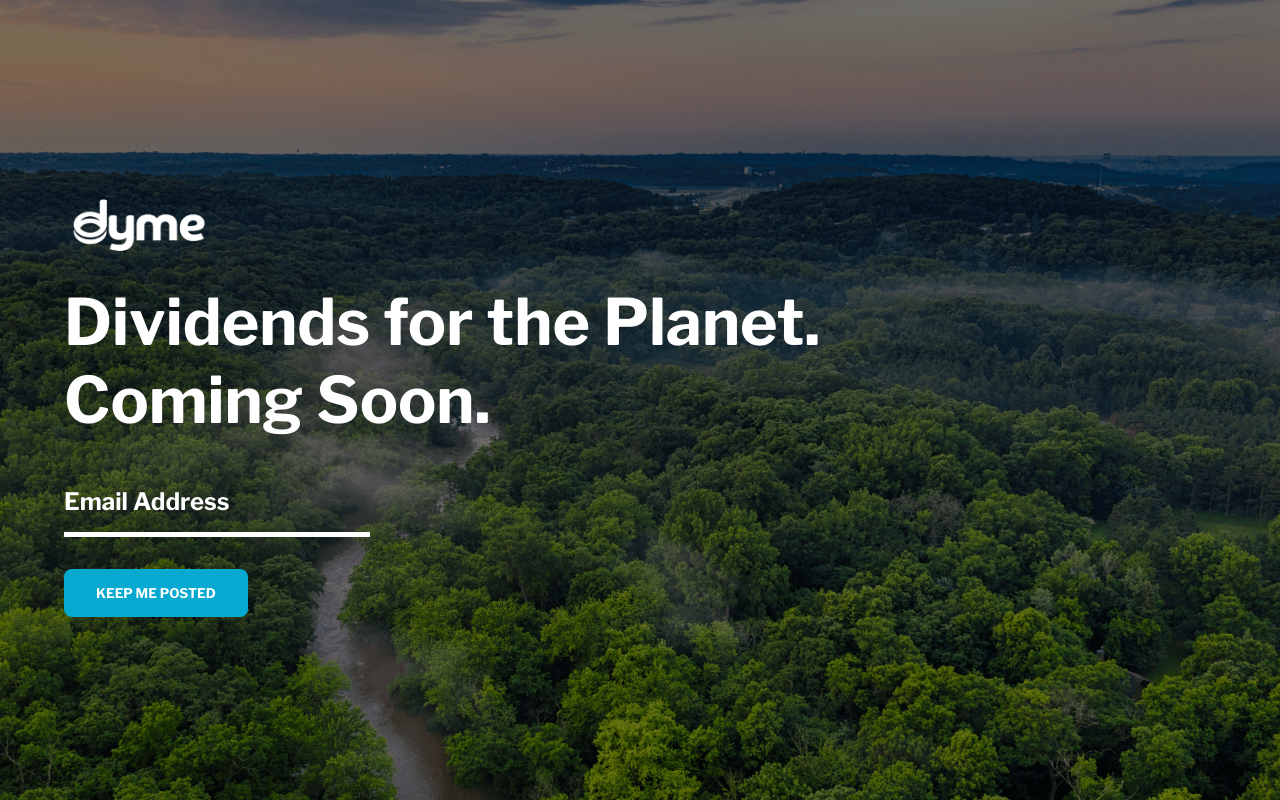
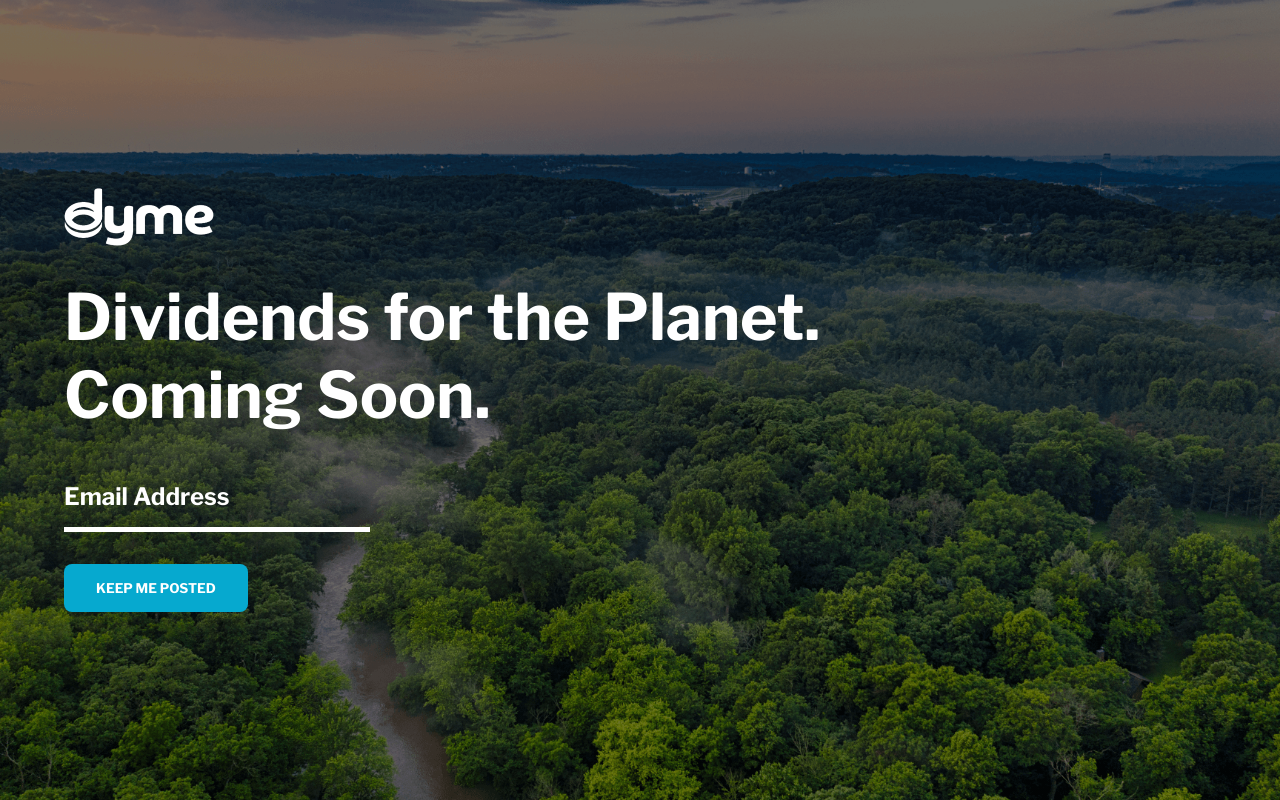
Before and after one commit to ahmadwrites/dyme, a plain HTML site: page index.html in a window 1280 px wide. Drawn offline with Linux system fonts and the light colour scheme.

Commit message:
Updated logo

```diff
--- a/css/style.css
+++ b/css/style.css
@@ -85,7 +85,7 @@ body {
 .hero-logo {
   width: 150px;
   object-fit: contain;
-  margin-bottom: 1rem;
+  margin-bottom: 2rem;
 }
 
 .hero-title {
--- a/index.html
+++ b/index.html
@@ -69,7 +69,7 @@
         <img src="./img/landing.png" alt="dyme forest" />
       </div> -->
       <div class="hero-container">
-        <img src="./img/logo_transparent.png" class="hero-logo" />
+        <img src="./img/logo.png" class="hero-logo" />
         <h1 class="hero-title">Dividends for the Planet.</h1>
         <h1 class="hero-title">Coming Soon.</h1>
         <form
```
Also changed, not shown: img/logo.png (added).
